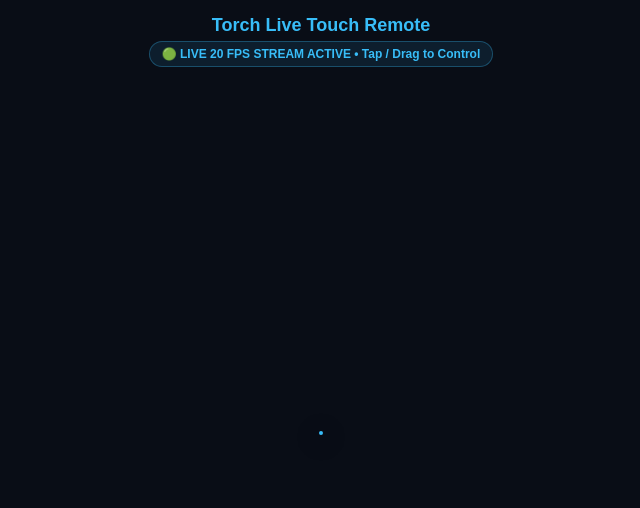
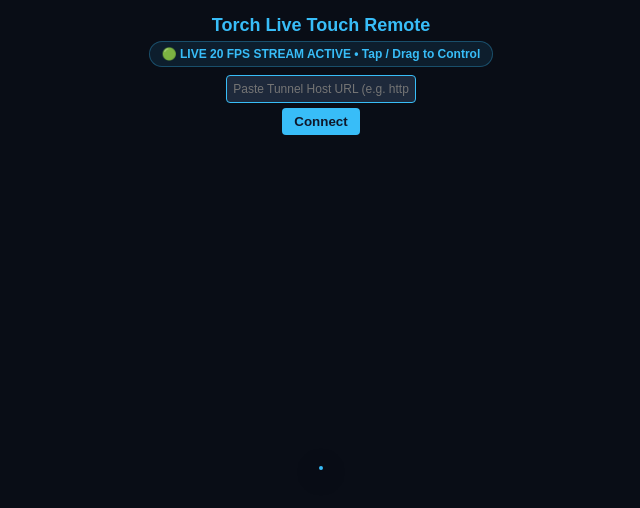
Before and after one commit to KunalChavhan-27/Live-Stream, a plain HTML site: page index.html in a window 1280 px wide. Shown: the whole page, without its empty margins (319-959 px from the left). Drawn offline with Linux system fonts and the light colour scheme.

Commit message:
Update index.html

```diff
--- a/index.html
+++ b/index.html
@@ -2,18 +2,24 @@
 <html>
 <head>
     <meta name="viewport" content="width=device-width, initial-scale=1.0, maximum-scale=1.0, user-scalable=no">
-    <title>Torch Live Remote</title>
+    <title>Torch Live Remote Control</title>
     <style>
         body { background: #090d16; color: #fff; font-family: sans-serif; text-align: center; margin: 0; padding: 10px; height: 100vh; display: flex; flex-direction: column; align-items: center; justify-content: flex-start; box-sizing: border-box; overflow: hidden; }
         h3 { color: #38bdf8; margin: 5px 0; font-size: 18px; }
         .status { background: rgba(56,189,248,0.1); color: #38bdf8; padding: 5px 12px; font-size: 12px; font-weight: bold; border-radius: 20px; border: 1px solid rgba(56,189,248,0.3); margin-bottom: 8px; }
         .viewport { flex-grow: 1; display: flex; justify-content: center; align-items: center; width: 100%; max-height: calc(100vh - 80px); }
         img { max-height: 80vh; max-width: 100%; width: auto; height: auto; object-fit: contain; border: 2px solid #38bdf8; border-radius: 8px; cursor: pointer; box-shadow: 0 4px 25px rgba(0,0,0,0.8); -webkit-user-select: none; user-select: none; touch-action: none; }
+        input { background: #1e293b; color: #fff; border: 1px solid #38bdf8; padding: 6px; font-size: 12px; border-radius: 4px; width: 70%; margin-bottom: 5px; }
+        button { background: #38bdf8; color: #0f172a; border: none; padding: 6px 12px; border-radius: 4px; font-weight: bold; cursor: pointer; }
     </style>
 </head>
 <body>
     <h3>Torch Live Touch Remote</h3>
-    <div class="status">🟢 LIVE 20 FPS STREAM ACTIVE • Tap / Drag to Control</div>
+    <div id="statusText" class="status">🟢 LIVE 20 FPS STREAM ACTIVE • Tap / Drag to Control</div>
+    <div id="inputBox" style="display:none; margin-bottom:10px;">
+        <input type="text" id="hostInput" placeholder="Paste Tunnel Host URL (e.g. https://xxx.pinggy.link)" />
+        <button onclick="saveHost()">Connect</button>
+    </div>
     <div class="viewport">
         <img id="remoteView" src="" />
     </div>
@@ -21,10 +27,27 @@
         let isDragging = false, startX = 0, startY = 0, isStreaming = true;
         const img = document.getElementById('remoteView');
         const urlParams = new URLSearchParams(window.location.search);
-        const hostUrl = urlParams.get('host') || '';
+        let hostUrl = urlParams.get('host') || localStorage.getItem('torch_stream_host') || '';
+
+        if (urlParams.get('host')) {
+            localStorage.setItem('torch_stream_host', urlParams.get('host'));
+        }
+
+        if (!hostUrl) {
+            document.getElementById('inputBox').style.display = 'block';
+        }
+
+        function saveHost() {
+            hostUrl = document.getElementById('hostInput').value.trim();
+            if (hostUrl) {
+                localStorage.setItem('torch_stream_host', hostUrl);
+                document.getElementById('inputBox').style.display = 'none';
+                autoStream();
+            }
+        }
 
         function autoStream() {
-            if (!isStreaming) return;
+            if (!isStreaming || !hostUrl) return;
             const nextImg = new Image();
             nextImg.onload = function() {
                 img.src = nextImg.src;
@@ -38,6 +61,7 @@
         if (hostUrl) autoStream();
 
         img.addEventListener('click', function(e) {
+            if (!hostUrl) return;
             const rect = img.getBoundingClientRect();
             const x = ((e.clientX - rect.left) / rect.width) * 100;
             const y = ((e.clientY - rect.top) / rect.height) * 100;
```
